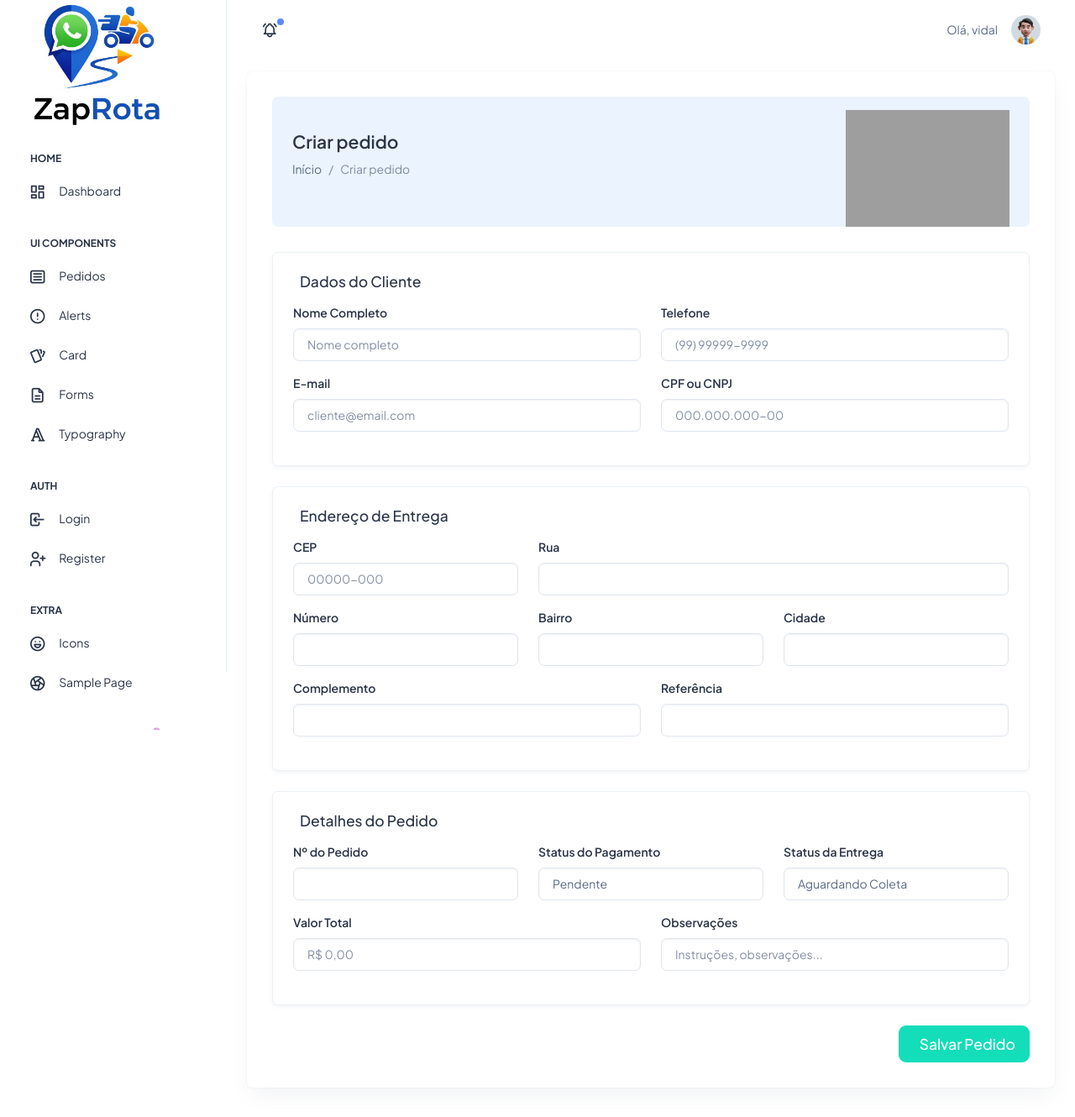
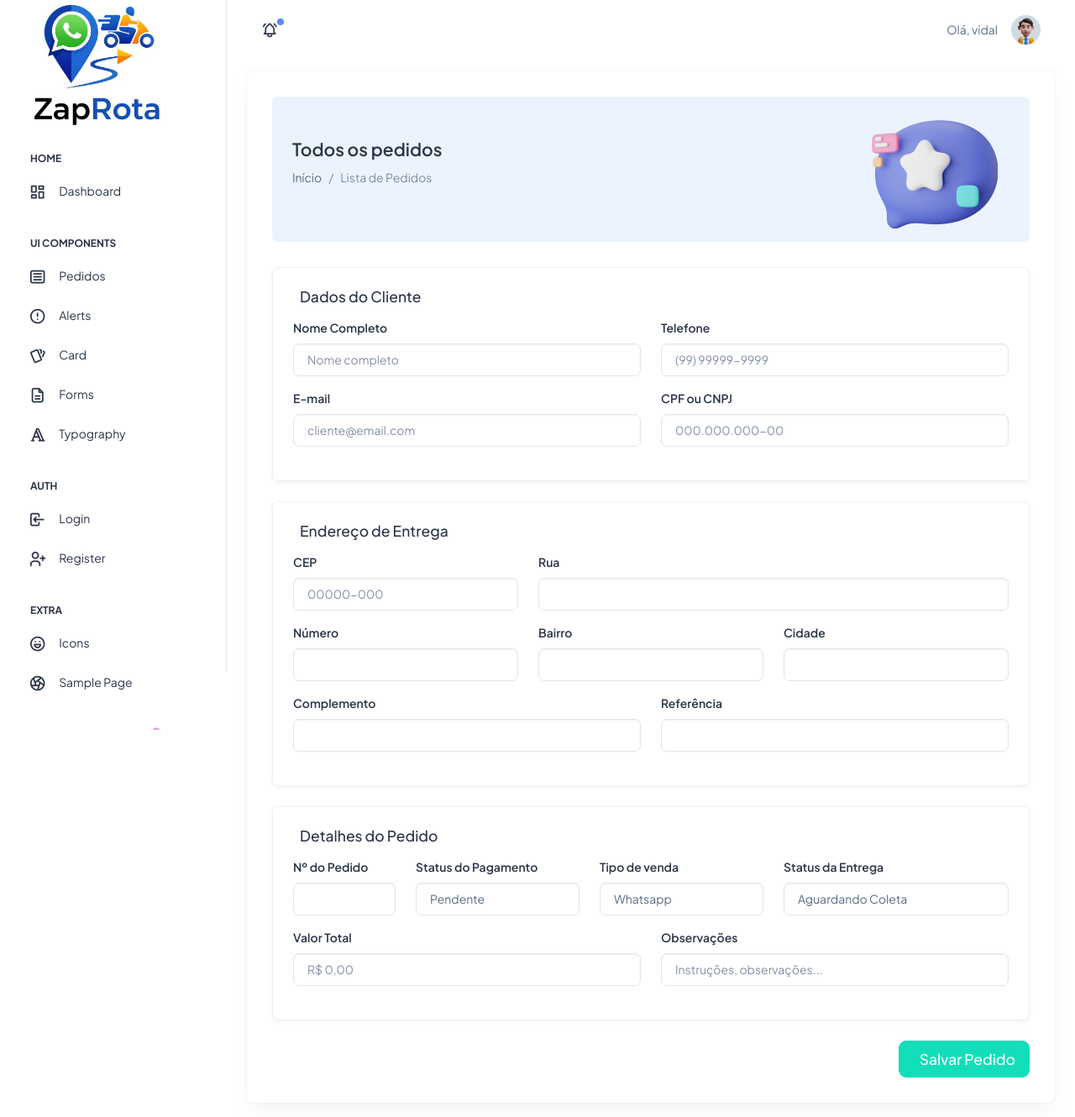
Before and after one commit to Brunohvg/entregapro, a Django app: page /orders/created/ in a window 1280 px wide. Shown: the top 1330 px of the page at 84% size. Before the commit the page ends 1296 px from the top, so only its background shows below. Run offline with Django 5.2, Linux system fonts and the light colour scheme; a user stored in the database is signed in; some libraries are stand-ins or nearby versions; grey boxes are pictures that could not be loaded.

Commit message:
Refactor code structure for improved readability and maintainability

```diff
--- a/apps/orders/forms.py
+++ b/apps/orders/forms.py
@@ -5,4 +5,4 @@ from django.forms import ModelForm
 class OrderForm(ModelForm):
     class Meta:
         model = Order
-        fields = ['order_number', 'payment_status', 'delivery_status', 'total_amount', 'observations']
+        fields = ['order_number', 'payment_status', 'delivery_status', 'total_amount', 'observations', 'type_order']
--- a/apps/orders/models.py
+++ b/apps/orders/models.py
@@ -4,6 +4,12 @@ from django.db import models
 from apps.customers.models import Customer
 from django.db.models import Sum
 from django.utils import timezone
+
+
+class TypeOrder(models.TextChoices):
+    MAIL = "MAIL", "Correios"
+    WHATSAPP = "WHATSAPP", "Whatsapp"
+
 
 class DeliveryStatus(models.TextChoices):
     PENDING = "PENDING", "Aguardando Coleta"
@@ -38,6 +44,7 @@ class Order(models.Model):  # TABELA PEDIDO
         default=DeliveryStatus.PENDING,
         verbose_name='Status Entrega' # Adicionado verbose_name aqui
     )
+    type_order = models.CharField(max_length=20, choices=TypeOrder.choices, default=TypeOrder.WHATSAPP, verbose_name='Tipo de Pedido')
     total_amount = models.FloatField(verbose_name='Valor Total') # Adicionado verbose_name
     created_at = models.DateTimeField(auto_now_add=True, verbose_name='Criado Em') # Adicionado verbose_name
     updated_at = models.DateTimeField(auto_now=True, verbose_name='Atualizado Em') # Adicionado verbose_name
--- a/apps/orders/templates/orders/order_created.html
+++ b/apps/orders/templates/orders/order_created.html
@@ -10,9 +10,3 @@
   </div>
 </div>
 {% endblock %}
-
-{% block extra_js %}
-<script>
-  console.log("Este é um script extra para minha página.");
-</script>
-{% endblock %}
--- a/apps/orders/templates/orders/order_detail.html
+++ b/apps/orders/templates/orders/order_detail.html
@@ -10,9 +10,3 @@
   </div>
 </div>
 {% endblock %}
-
-{% block extra_js %}
-<script>
-  console.log("Este é um script extra para minha página.");
-</script>
-{% endblock %}
--- a/apps/orders/templates/orders/order_list.html
+++ b/apps/orders/templates/orders/order_list.html
@@ -10,9 +10,3 @@
   </div>
 </div>
 {% endblock %}
-
-{% block extra_js %}
-<script>
-  console.log("Este é um script extra para minha página.");
-</script>
-{% endblock %}
--- a/apps/orders/templates/orders/partials/_order_detail_view copy.html
+++ b/apps/orders/templates/orders/partials/_order_detail_view copy.html
@@ -619,6 +619,3 @@
         <i class="bi bi-tag-fill"></i>
     </button>
 </div>
-
-<!-- Bootstrap Icons -->
-<link rel="stylesheet" href="https://cdn.jsdelivr.net/npm/bootstrap-icons@1.10.5/font/bootstrap-icons.css">
--- a/apps/orders/templates/orders/partials/order_create.html
+++ b/apps/orders/templates/orders/partials/order_create.html
@@ -1,25 +1,26 @@
 {% load widget_tweaks %}
+{% load static %}
 
 <!-- Header com título e breadcrumb -->
 <div class="card bg-light-info shadow-none position-relative overflow-hidden">
   <div class="card-body px-4 py-3">
     <div class="row align-items-center">
       <div class="col-9">
-        <h4 class="fw-semibold mb-8">Criar pedido</h4>
+        <h4 class="fw-semibold mb-8">Todos os pedidos</h4>
         <nav aria-label="breadcrumb">
           <ol class="breadcrumb">
             <li class="breadcrumb-item">
               <a class="text-muted text-decoration-none" href="#">Início</a>
             </li>
             <li class="breadcrumb-item active" aria-current="page">
-              Criar pedido
+              Lista de Pedidos
             </li>
           </ol>
         </nav>
       </div>
       <div class="col-3 text-center">
-        <img src="https://bootstrapdemos.adminmart.com/modernize/dist/assets/images/breadcrumb/ChatBc.png"
-             alt="Pedidos" class="img-fluid mb-n4">
+        <img src="{% static 'images/backgrounds/ChatBc.png' %}" alt="Pedidos" class="img-fluid mb-n4">
+
       </div>
     </div>
   </div>
@@ -174,7 +175,7 @@
   <div class="mb-4 p-4 border rounded shadow-sm bg-white">
     <h5 class="mb-3"><i class="bi bi-box-seam me-2"></i>Detalhes do Pedido</h5>
     <div class="row">
-      <div class="col-md-4 mb-3">
+      <div class="col-md-2 mb-3">
         <label for="order_number" class="form-label">Nº do Pedido</label>
         {% render_field form.order_number class="form-control" %}
         {% if form.order_number.errors %}
@@ -185,12 +186,23 @@
           </div>
         {% endif %}
       </div>
-      <div class="col-md-4 mb-3">
+      <div class="col-md-3 mb-3">
         <label for="payment_status" class="form-label">Status do Pagamento</label>
         {% render_field form.payment_status class="form-control" %}
         {% if form.payment_status.errors %}
           <div class="text-danger small mt-1">
             {% for error in form.payment_status.errors %}
+              {{ error }}
+            {% endfor %}
+          </div>
+        {% endif %}
+      </div>
+      <div class="col-md-3 mb-3">
+        <label for="type_order" class="form-label">Tipo de venda</label>
+        {% render_field form.type_order class="form-control" %}
+        {% if form.type_order.errors %}
+          <div class="text-danger small mt-1">
+            {% for error in form.type_order.errors %}
               {{ error }}
             {% endfor %}
           </div>
--- a/apps/orders/templates/orders/partials/order_table copy.html
+++ b/apps/orders/templates/orders/partials/order_table copy.html
@@ -19,7 +19,7 @@ OBJETIVO: Renderizar APENAS a tabela com a lista de pedidos.
             </div>
             <div class="col-3">
                 <div class="text-center mb-n5">
-                    <img src="https://bootstrapdemos.adminmart.com/modernize/dist/assets/images/breadcrumb/ChatBc.png" alt="" class="img-fluid mb-n4">
+                    <img src="{% static 'images/backgrounds/ChatBc.png' %}" alt="Pedidos" class="img-fluid mb-n4">
                 </div>
             </div>
         </div>
--- a/apps/orders/templates/orders/partials/order_table.html
+++ b/apps/orders/templates/orders/partials/order_table.html
@@ -3,6 +3,7 @@ ARQUIVO: templates/orders/partials/_order_table.html
 OBJETIVO: Renderizar APENAS a tabela com a lista de pedidos.
 {% endcomment %}
 {% load order_helpers %}
+{% load static %}
 
 <!-- Header com título e breadcrumb -->
 <div class="card bg-light-info shadow-none position-relative overflow-hidden">
@@ -22,8 +23,8 @@ OBJETIVO: Renderizar APENAS a tabela com a lista de pedidos.
         </nav>
       </div>
       <div class="col-3 text-center">
-        <img src="https://bootstrapdemos.adminmart.com/modernize/dist/assets/images/breadcrumb/ChatBc.png"
-             alt="Pedidos" class="img-fluid mb-n4">
+        <img src="{% static 'images/backgrounds/ChatBc.png' %}" alt="Pedidos" class="img-fluid mb-n4">
+
       </div>
     </div>
   </div>
--- a/apps/orders/urls.py
+++ b/apps/orders/urls.py
@@ -1,5 +1,5 @@
 from django.urls import path
-from apps.orders.views import OrderListView, OrderCreated, OrderDetailView, generate_label_pdf, OrderUpdateView
+from apps.orders.views import OrderListView, OrderCreated, OrderDetailView, generate_label_pdf, OrderUpdateView, OrderDeleteView
 
 app_name = 'orders'  # Define um namespace para as URLs desta aplicação
 
@@ -7,9 +7,9 @@ urlpatterns = [
     path('list/', OrderListView.as_view(), name='order_list'),
     path('created/', OrderCreated.as_view(), name='order_created'),
     path('<int:pk>/', OrderDetailView.as_view(), name='order_detail'),
+    path('<int:pk>/update/',OrderUpdateView.as_view(), name='order_update' ),
+    path('<int:pk>/delete/',OrderDeleteView.as_view(), name='order_delete' ),
     path('gerar_pdf/<int:pk>/',generate_label_pdf, name='gerar_pdf' ),
-    path('<int:pk>/update/',OrderUpdateView.as_view(), name='order_update' ),
-
 
 
 ]
--- a/apps/orders/views.py
+++ b/apps/orders/views.py
@@ -4,7 +4,7 @@
 # Django Core
 from django.shortcuts import render, redirect
 from django.views import View
-from django.views.generic import ListView, DetailView, UpdateView
+from django.views.generic import ListView, DetailView, UpdateView, DeleteView
 from django.utils.decorators import method_decorator
 from django.contrib.auth.decorators import login_required
 from django.template.loader import render_to_string
@@ -76,29 +76,28 @@ class OrderCreated(View):
 class OrderDetailView(DetailView):
     """
     View para exibir os detalhes de um único pedido.
-    Utiliza DetailView do Django para buscar um objeto Order
-    e passá-lo para o template.
     """
     model = Order
-    template_name = 'orders/order_detail.html' # O template principal para esta view
-    context_object_name = 'order' # O nome da variável de contexto que será usada no template
+    template_name = 'orders/order_detail.html'
+    context_object_name = 'order'
+
+    def get_queryset(self):
+        """
+        Otimiza as queries para carregar customer e seus endereços de uma vez.
+        """
+        return Order.objects.select_related('customer').prefetch_related('customer__addresses')
 
     def get_context_data(self, **kwargs):
         """
-        Adiciona dados adicionais ao contexto do template.
-        Neste caso, tentamos obter o endereço principal do cliente do pedido.
+        Adiciona o endereço principal do cliente ao contexto.
         """
         context = super().get_context_data(**kwargs)
-        order = self.get_object() # Obtém o objeto Order atual
+        order = self.object  # já está disponível no DetailView
+        customer = getattr(order, 'customer', None)
 
-        # Tenta obter o endereço principal do cliente associado ao pedido
-        # Se o cliente tiver múltiplos endereços, você pode ajustar a lógica aqui
-        # para selecionar o endereço relevante para o pedido (se houver um link direto)
-        # ou apenas listar todos os endereços do cliente.
-        # Para este exemplo, vamos tentar pegar o endereço marcado como primário.
-        try:
-            context['primary_address'] = order.customer.addresses.filter(is_primary=True).first()
-        except Customer.addresses.RelatedObjectDoesNotExist:
+        if customer:
+            context['primary_address'] = customer.addresses.filter(is_primary=True).first()
+        else:
             context['primary_address'] = None
 
         return context
@@ -117,6 +116,11 @@ class OrderUpdateView(UpdateView):
         messages.success(self.request, 'Pedido atualizado com sucesso!')
         return super().form_valid(form)
 
+@method_decorator(login_required, name='dispatch')
+class OrderDeleteView(DeleteView):
+    model = Order
+
+
 
 def generate_label_pdf(request, pk):
     return generate_pdf(request, pk)
```
Also changed, not shown: apps/orders/templates/orders/partials/_order_detail_view.html (+4 -4 lines), apps/orders/migrations/0006_order_type_order.py (added), db.sqlite3, static/images/backgrounds/ChatBc.png (added).
